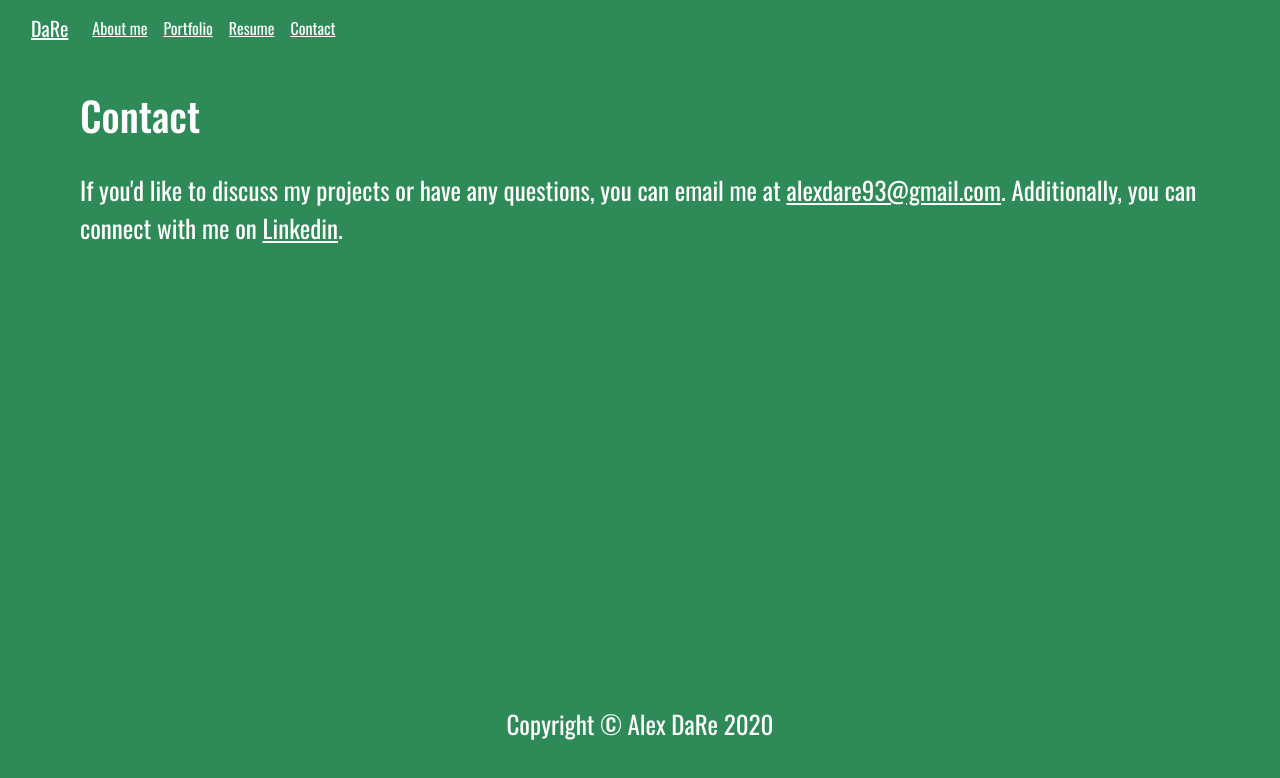
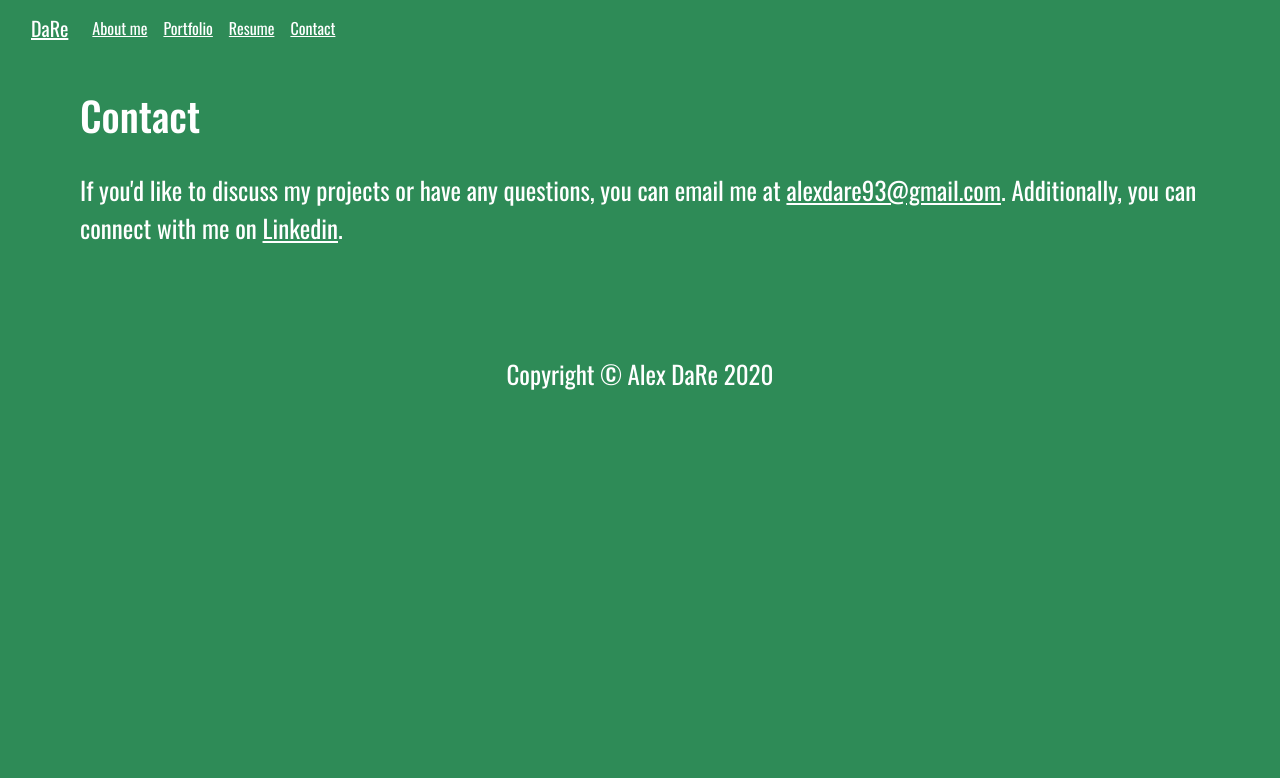
Before and after one commit to aldare93/new-react-portfolio, a React (Create React App) app: page /contact in a window 1280 px wide. Shown: the top 778 px of the page. Built offline with nearby package versions, Linux system fonts and the light colour scheme.

Commit message:
messing with the footer

```diff
--- a/src/components/Footer.js
+++ b/src/components/Footer.js
@@ -3,7 +3,7 @@ import React from "react";
 function Footer() {
   return (
     <div classNameName="footer">
-      <footer className="py-5 fixed-bottom">
+      <footer className="py-5">
         <div className="container">
           <p className="m-0 text-center text-white">
             Copyright &copy; Alex DaRe 2020
```
